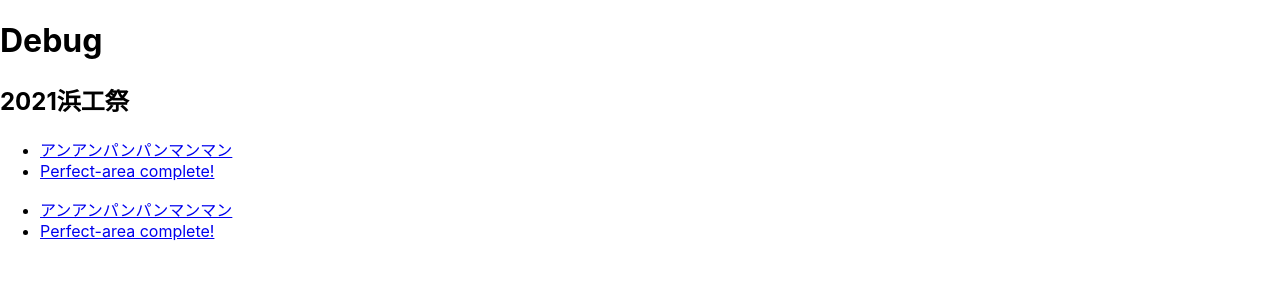
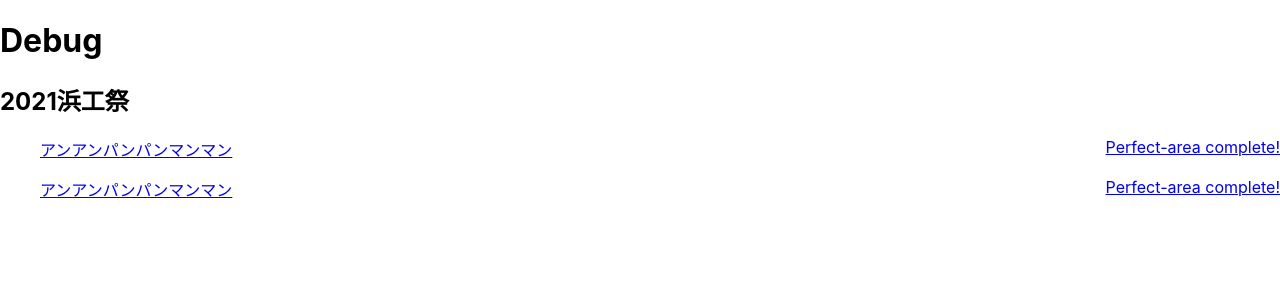
Before and after one commit to hk-p114514/club-product-introduction, a React (Create React App) app in the folder hamako-festival-introduction/: page / in a window 1280 px wide. Shown: the top 300 px of the page. Built offline with nearby package versions, Linux system fonts and the light colour scheme.

Commit message:
dataへの依存関係を改善

```diff
--- a/hamako-festival-introduction/src/components/ListOfExhibits/organisms/Routing.tsx
+++ b/hamako-festival-introduction/src/components/ListOfExhibits/organisms/Routing.tsx
@@ -12,11 +12,11 @@ const Routing: FC = () => {
         <Route exact path="/">
           <Exhibits />
         </Route>
-        {data.map((personalData) => {
-          const { id, name, text } = personalData;
+        {data.map((personalData, i) => {
+          const { id, name, text, images } = personalData;
           return (
-            <Route exact path={`/no${id}`}>
-              <SingleExhibit studentNumber={id} name={name} text={text} />
+            <Route exact path={`/no${id}`} key={i}>
+              <SingleExhibit name={name} text={text} images={images} />
             </Route>
           );
         })}
--- /dev/null
+++ b/hamako-festival-introduction/src/components/ListOfExhibits/templates/Exhibits.css
@@ -0,0 +1,6 @@
+ul {
+  list-style: none;
+  display: flex;
+  justify-content: space-between;
+  flex-wrap: wrap;
+}
--- a/hamako-festival-introduction/src/components/ListOfExhibits/templates/Exhibits.tsx
+++ b/hamako-festival-introduction/src/components/ListOfExhibits/templates/Exhibits.tsx
@@ -1,16 +1,17 @@
 import { FC } from 'react';
 import { Link } from 'react-router-dom';
 import { data } from '../../../data/data';
+import './Exhibits.css';
 
 // 展示数分の紹介リンク
 const Exhibits: FC = () => {
   return (
     <>
       <ul>
-        {data.map((personalData) => {
+        {data.map((personalData, i) => {
           const { id, title } = personalData;
           return (
-            <li>
+            <li key={i}>
               <Link to={`no${id}`}>{title}</Link>
             </li>
           );
--- a/hamako-festival-introduction/src/components/singleExhibit/pages/SingleExhibit.tsx
+++ b/hamako-festival-introduction/src/components/singleExhibit/pages/SingleExhibit.tsx
@@ -4,17 +4,17 @@ import { Introduction } from '../templates/Introduction';
 import { SlideShow } from '../templates/SlideShow';
 import './SingleExhibit.css';
 type Props = {
-  studentNumber: number;
   name: string;
   text: string;
+  images: string[];
 };
 
 const SingleExhibit: FC<Props> = (props: Props) => {
-  const { studentNumber, name, text } = props;
+  const { name, text, images } = props;
   return (
     <>
       <section className="exhibit">
-        <SlideShow studentNumber={studentNumber} />
+        <SlideShow images={images} />
         <Introduction name={name} text={text} />
       </section>
     </>
```
Also changed, not shown: 1 other file (tests, documents, lock files or other folders).
